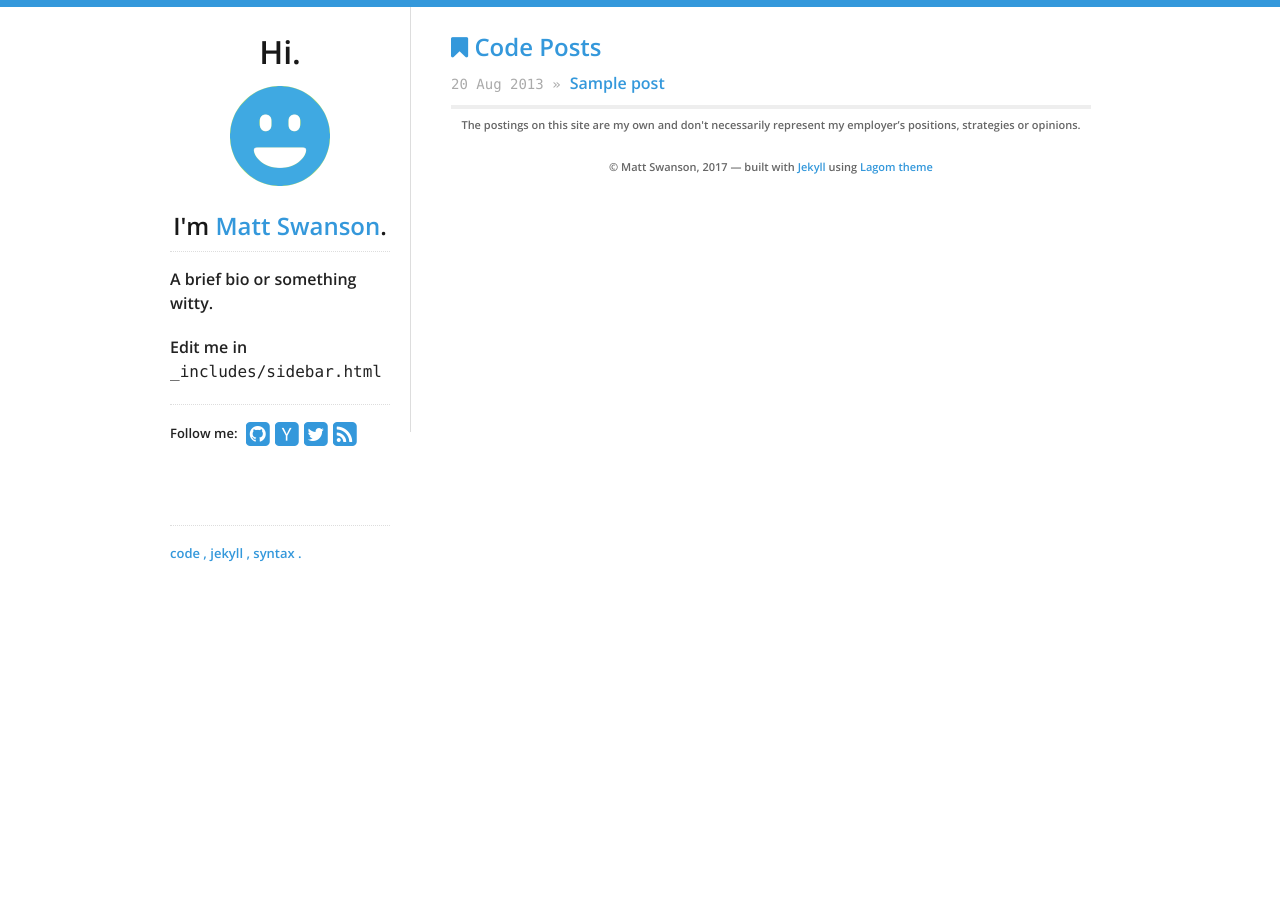
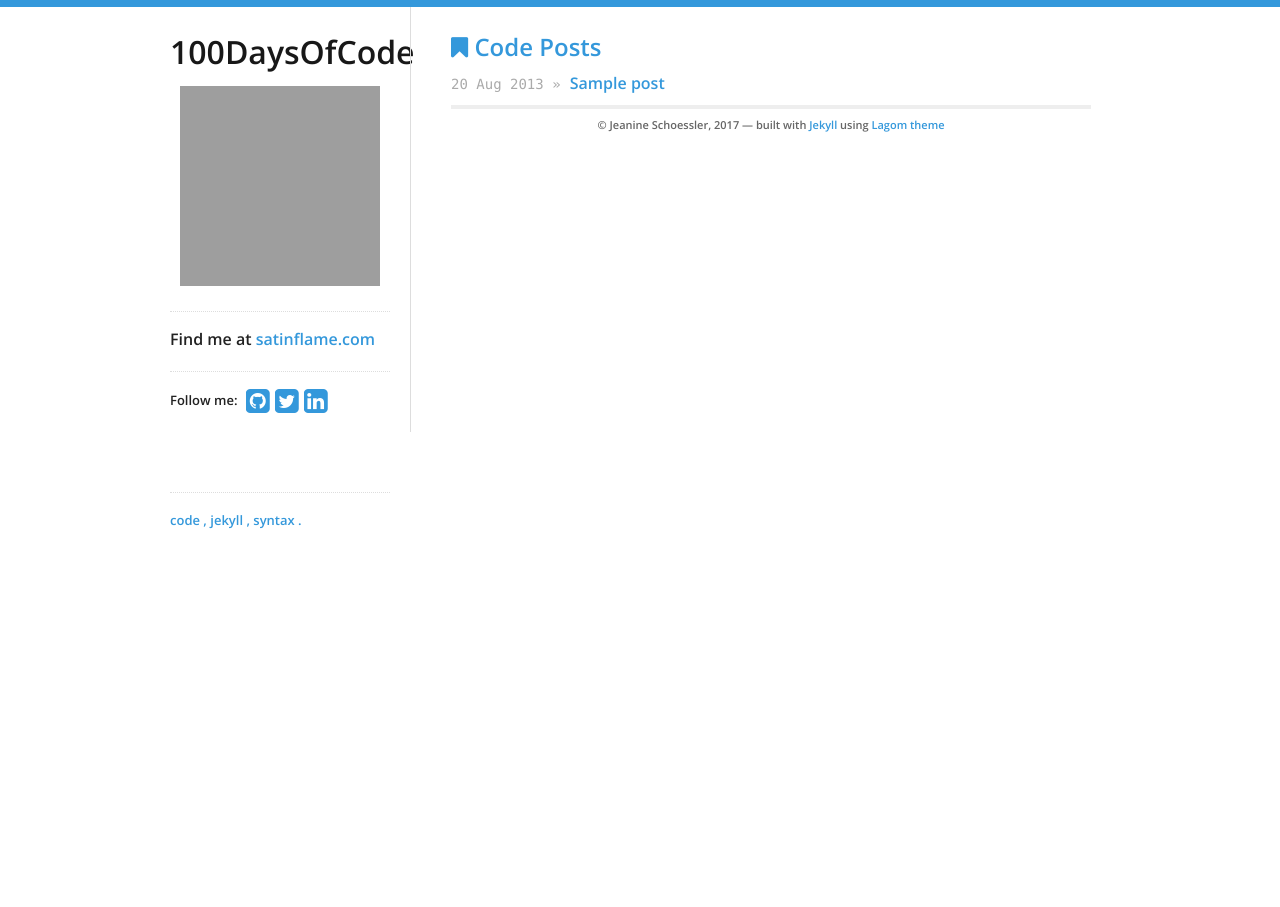
Before and after one commit to virtual/100daysofcode, a Jekyll site: the page built from tag/code.md, in a window 1280 px wide. Built offline with Jekyll 4.4.1, drawn with Linux system fonts in a browser that asks for light colours; nearby versions of some CDN libraries; grey boxes are pictures that could not be loaded.

```diff
--- a/_includes/sidebar.html
+++ b/_includes/sidebar.html
@@ -1,18 +1,15 @@
 <nav>
-  <h1>Hi.</h1>
+  <h1>100DaysOfCode</h1>
   <a href="/">
     {% if site.data.theme.social.gravatar %}
     <img src="http://www.gravatar.com/avatar/{{ site.data.theme.social.gravatar }}?s=200" id="gravatar" alt="My photo"/>
     {% else %}
-    <img src="/logo.png" id="logo" alt="Blog logo"/>
+    <img src="https://secure.gravatar.com/avatar/0fd34130695d3d69a2a05f59511a5d5d?size=1000" id="logo" alt="Jeanine"/>
     {% endif %}
   </a>
-  <h2>I'm <a href="/">{{ site.data.theme.name }}</a>.</h2>
-  <div id="bio">
-    <p>A brief bio or something witty.</p>
-    <p>
-      Edit me in <code>_includes/sidebar.html</code>
-    </p>
+   <div id="bio">
+    <p>Find me at <a href="https://satinflame.com">satinflame.com</a></p>
+
   </div>
   <div id="social">
     {% include social.html %}
```
Also changed, not shown: _data/theme.yml (+9 -9 lines).
